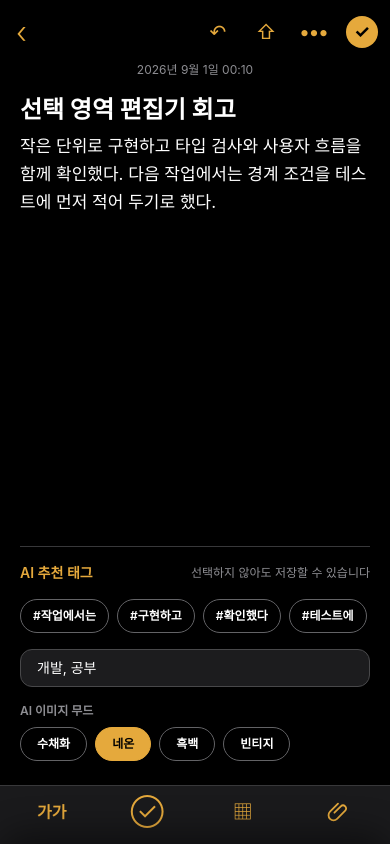
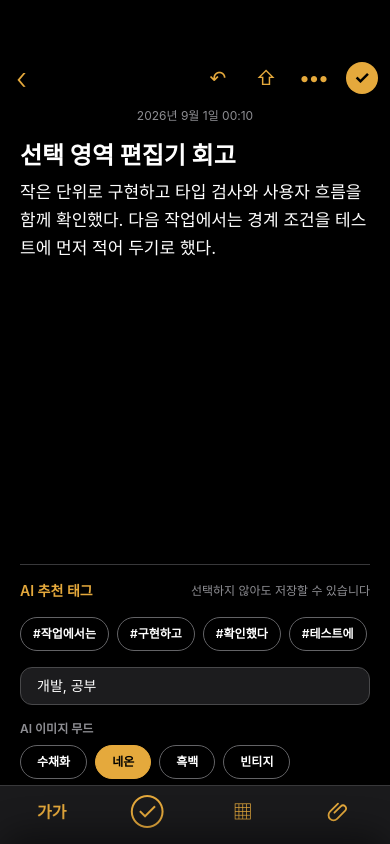
Before and after one commit to jujubeball/260828-memoorbit, a Next.js app: page / in a window 390 px wide. Both pictures are taken after a click on the button 195 px from the left and 256 px from the top of the page. Shown: the top 844 px of the page. Built offline with nearby package versions, Linux system fonts and the light colour scheme.

Commit message:
모바일 스티키 헤더 중첩 및 에디터 가로 밀림 긴급 수정

```diff
--- a/app/page.tsx
+++ b/app/page.tsx
@@ -205,7 +205,7 @@ export default function Home(): React.JSX.Element {
         <p className="mt-auto px-3 text-xs text-[#8e8e93]">생각의 궤도를 기록하고 다시 발견하세요.</p>
       </aside>
 
-      <header className="sticky top-0 z-40 border-b border-[#2a2e3d] bg-[#0f1117]/85 px-4 pb-3 pt-[max(0.8rem,env(safe-area-inset-top))] backdrop-blur-md">
+      <header className="sticky top-0 z-40 h-[calc(3rem+env(safe-area-inset-top))] border-b border-[#2a2e3d] bg-[#0f1117]/85 px-4 pt-[env(safe-area-inset-top)] backdrop-blur-md">
         <div className="mx-auto flex max-w-5xl items-end justify-between">
           <div className="flex h-12 items-center gap-3">
             <button type="button" onClick={() => setIsDrawerOpen(true)} className="ios-tap flex h-11 w-11 items-center justify-center text-2xl xl:hidden" aria-label="메뉴 열기">☰</button>
@@ -223,7 +223,7 @@ export default function Home(): React.JSX.Element {
       <main className="mx-auto w-full max-w-5xl px-4 pb-28">
         {activeSection === "memos" && (
           <>
-            <div className="sticky top-0 z-20 mb-5 flex items-center justify-between gap-4 bg-[#0f1117]/80 py-3 backdrop-blur-md">
+            <div className="sticky top-[calc(3rem+env(safe-area-inset-top))] z-20 mb-5 flex items-center justify-between gap-4 bg-[#0f1117]/80 py-3 backdrop-blur-md xl:top-0">
               <div><h2 className="text-3xl font-bold">모든 메모 <span className="text-base font-normal text-[#9ca3af]">(전체 {memos.length}개)</span></h2></div>
               <div className="flex rounded-xl border border-[#2a2e3d] bg-[#1a1d26]/80 p-1 backdrop-blur-md" aria-label="메모 보기 방식">
                 <button type="button" onClick={() => setMemoViewMode("list")} aria-pressed={memoViewMode === "list"} className={`rounded-lg px-3 py-2 text-sm ${memoViewMode === "list" ? "bg-[#e5a93c] text-[#0f1117] shadow-sm" : "text-[#9ca3af]"}`}>📋 <span className="hidden sm:inline">텍스트 리스트</span></button>
--- a/src/components/MemoModal.tsx
+++ b/src/components/MemoModal.tsx
@@ -287,15 +287,15 @@ export function MemoModal({ isOpen, editingMemo, onClose, onSubmit }: MemoModalP
   const bottomButton = "ios-tap flex h-11 min-w-11 flex-1 items-center justify-center text-[#e5a93c]";
 
   return (
-    <div className="fixed inset-0 z-[100] flex h-dvh flex-col overflow-hidden bg-black text-white" role="dialog" aria-modal="true" aria-labelledby="memo-modal-title">
-      <form id="memo-form" onSubmit={submit} className="flex min-h-0 flex-1 flex-col">
-        <header className="flex shrink-0 items-center justify-between px-3 pb-2 pt-[max(0.65rem,env(safe-area-inset-top))]">
+    <div className="fixed inset-0 z-[100] box-border flex h-dvh w-full max-w-full flex-col overflow-x-hidden overflow-y-hidden bg-black text-white" role="dialog" aria-modal="true" aria-labelledby="memo-modal-title">
+      <form id="memo-form" onSubmit={submit} className="box-border flex min-h-0 w-full max-w-full flex-1 flex-col overflow-x-hidden">
+        <header className="box-border flex w-full max-w-full shrink-0 items-center justify-between overflow-x-hidden px-3 pb-2 pt-[max(3.5rem,env(safe-area-inset-top))] xl:pt-[max(1rem,env(safe-area-inset-top))]">
           <button type="button" onClick={onClose} className="ios-tap flex h-11 items-center gap-1 px-1 text-[17px] text-[#e5a93c]" aria-label="메모 목록으로 돌아가기">
             <span className="text-3xl font-light" aria-hidden="true">‹</span>
             <span className="hidden sm:inline">메모</span>
           </button>
           <h2 id="memo-modal-title" className="sr-only">{editingMemo ? "메모 수정" : "새 메모"}</h2>
-          <div className="flex items-center gap-2">
+          <div className="flex min-w-0 items-center gap-2">
             <button type="button" onClick={() => document.execCommand("undo")} className="ios-tap h-11 w-10 text-xl text-[#e5a93c]" aria-label="실행 취소">↶</button>
             <button type="button" className="ios-tap h-11 w-10 text-xl text-[#e5a93c]" aria-label="공유">⇧</button>
             <button type="button" className="ios-tap h-11 w-10 text-xl font-bold text-[#e5a93c]" aria-label="더 보기">•••</button>
@@ -303,7 +303,7 @@ export function MemoModal({ isOpen, editingMemo, onClose, onSubmit }: MemoModalP
           </div>
         </header>
 
-        <div className="min-h-0 flex-1 overflow-y-auto overscroll-contain px-5 pb-6">
+        <div className="box-border min-h-0 w-full max-w-full flex-1 overflow-x-hidden overflow-y-auto overscroll-contain px-5 pb-6">
           <p className="pb-4 text-center text-xs text-[#8e8e93]">{formatDate(editingMemo?.updatedAt)}</p>
           {imageUrl && (
             <figure className="relative mb-4 overflow-hidden rounded-xl bg-[#1c1c1e]">
@@ -333,18 +333,18 @@ export function MemoModal({ isOpen, editingMemo, onClose, onSubmit }: MemoModalP
             }}
             onSelect={rememberSelection}
             onKeyUp={rememberSelection}
-            className="rich-editor min-h-[60%] w-full select-text overflow-x-hidden text-[17px] leading-7 text-white outline-none"
+            className="rich-editor box-border min-h-[60%] w-full max-w-full select-text overflow-x-hidden break-words text-[17px] leading-7 text-white outline-none"
             data-placeholder="메모를 입력하세요"
             dangerouslySetInnerHTML={{ __html: createInitialHtml(editingMemo) }}
           />
-          <section className={`mt-8 border-t border-[#38383a] pt-4 transition-colors duration-200 ${isAnalyzingTags ? "border-[#e5a93c]/70 bg-[#e5a93c]/5" : ""}`} aria-labelledby="recommended-tags-title" aria-live="polite">
-            <div className="flex items-center justify-between gap-4">
+          <section className={`box-border mt-8 w-full max-w-full overflow-x-hidden border-t border-[#38383a] pt-4 transition-colors duration-200 ${isAnalyzingTags ? "border-[#e5a93c]/70 bg-[#e5a93c]/5" : ""}`} aria-labelledby="recommended-tags-title" aria-live="polite">
+            <div className="flex flex-wrap items-center justify-between gap-2">
               <h3 id="recommended-tags-title" className="text-sm font-semibold text-[#e5a93c]">AI 추천 태그</h3>
               <span className={`text-xs text-[#8e8e93] ${isAnalyzingTags ? "animate-pulse text-[#ffc86b] motion-reduce:animate-none" : ""}`}>{isAnalyzingTags ? "키워드를 분석하고 있습니다…" : "선택하지 않아도 저장할 수 있습니다"}</span>
             </div>
             <div
               id="recommended-tags-options"
-              className="grid gap-4 pb-2 pt-4"
+              className="grid w-full max-w-full gap-4 overflow-x-hidden pb-2 pt-4"
             >
               <div className="flex min-h-8 flex-wrap gap-2">
                 {recommendedTags.length > 0 ? (
@@ -373,7 +373,7 @@ export function MemoModal({ isOpen, editingMemo, onClose, onSubmit }: MemoModalP
                 placeholder="태그 직접 추가: 쉼표로 구분"
                 aria-label="태그 직접 추가"
               />
-              <div>
+              <div className="w-full max-w-full overflow-x-hidden">
                 <p className="mb-2 text-xs font-semibold text-[#8e8e93]">AI 이미지 무드</p>
                 <div className="flex flex-wrap gap-2">
                   {(["수채화", "네온", "흑백", "빈티지"] as ImageMood[]).map((mood) => (
@@ -393,8 +393,8 @@ export function MemoModal({ isOpen, editingMemo, onClose, onSubmit }: MemoModalP
           </section>
         </div>
 
-        <div className="shrink-0 border-t border-[#38383a] bg-[#1c1c1e]/95 pb-[max(0.35rem,env(safe-area-inset-bottom))] backdrop-blur-xl">
-          <div className="mx-auto flex max-w-xl items-center justify-around gap-2 px-2 py-1">
+        <div className="box-border w-full max-w-full shrink-0 overflow-x-hidden border-t border-[#38383a] bg-[#1c1c1e]/95 pb-[max(0.35rem,env(safe-area-inset-bottom))] backdrop-blur-xl">
+          <div className="mx-auto flex w-full max-w-xl flex-wrap items-center justify-around gap-2 px-2 py-1">
             <button type="button" onPointerDown={keepSelection} onClick={toggleFormatLayer} className={bottomButton} aria-expanded={isFormatOpen} aria-label="텍스트 서식">
               <span className="text-base font-semibold" aria-hidden="true">가가</span>
             </button>
@@ -415,12 +415,12 @@ export function MemoModal({ isOpen, editingMemo, onClose, onSubmit }: MemoModalP
       </form>
 
       <section
-        className={`absolute inset-x-0 bottom-0 z-20 rounded-t-3xl bg-[#2c2c2e] px-4 pb-[max(1rem,env(safe-area-inset-bottom))] pt-3 shadow-[0_-10px_35px_rgb(0_0_0/0.45)] transition-transform duration-300 ${isFormatOpen ? "translate-y-0" : "translate-y-full"}`}
+        className={`absolute inset-x-0 bottom-0 z-20 box-border w-full max-w-full overflow-x-hidden rounded-t-3xl bg-[#2c2c2e] px-4 pb-[max(1rem,env(safe-area-inset-bottom))] pt-3 shadow-[0_-10px_35px_rgb(0_0_0/0.45)] transition-transform duration-300 ${isFormatOpen ? "translate-y-0" : "translate-y-full"}`}
         aria-label="서식 도구"
         aria-hidden={!isFormatOpen}
         inert={!isFormatOpen}
       >
-        <div className="mx-auto max-w-xl">
+        <div className="mx-auto w-full max-w-xl overflow-x-hidden">
           <div className="mb-2 flex items-center justify-between">
             <span className="h-1 w-9 rounded-full bg-[#636366]" />
             <button type="button" onClick={closeFormatLayer} className="ios-tap h-9 w-9 rounded-full bg-[#48484a] text-lg" aria-label="서식 도구 닫기">×</button>
```
Also changed, not shown: 1 other file (tests, documents, lock files or other folders).
